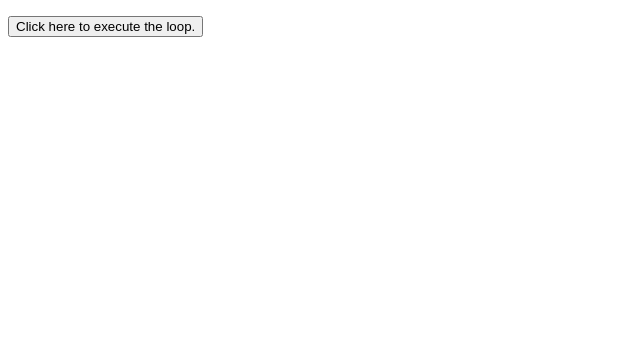
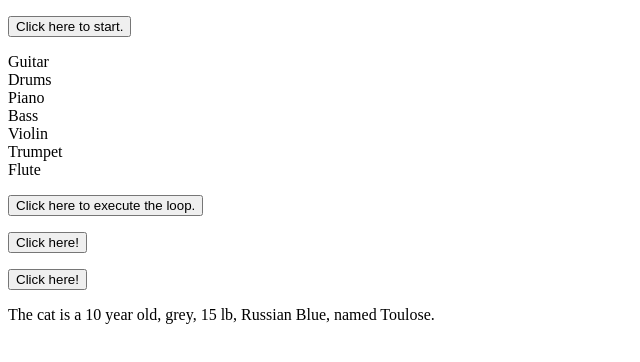
Before and after one commit to jmduea/JavaScript-Projects, a plain HTML site: page Basic JavaScript Projects/Project10_loops_arrays/index.html in a window 1280 px wide. Both pictures are taken after a click on the button "Click here to execute the loop.". Shown: the whole page, without its empty margins (0-640 px from the left). Drawn offline with Linux system fonts and the light colour scheme.

Commit message:
completed project10

```diff
--- a/Basic JavaScript Projects/Project10_loops_arrays/JS/main.js
+++ b/Basic JavaScript Projects/Project10_loops_arrays/JS/main.js
@@ -0,0 +1,58 @@
+//function that adds one to x as long as it is less than 11
+
+function count_To_Ten() {
+    var Digit = "";
+    var X = 1;
+    while (X < 11) {
+        Digit += "<br>" + X;
+        X++;
+    }
+    document.getElementById("Counting_To_Ten").innerHTML = Digit;
+}
+
+//function that uses a for loop to output a list
+
+var Instruments = ["Guitar", "Drums", "Piano", "Bass", "Violin", "Trumpet", "Flute"];
+var Content = "";
+var Y;
+function for_Loop() {
+    for (Y = 0; Y < Instruments.length; Y++) {
+        Content += Instruments[Y] + "<br>";
+    }
+    document.getElementById("List_of_Instruments").innerHTML = Content;
+}
+
+//function that creates an array and outputs a sentence that displays a sentence about a property of one of the objects
+
+function cat_pics() {
+    var Cat_Picture = [];
+    Cat_Picture[0] = "sleeping";
+    Cat_Picture[1] = "playing";
+    Cat_Picture[2] = "eating";
+    Cat_Picture[3] = "purring";
+    document.getElementById("Cat").innerHTML = "In this picture, the cat is " +
+        Cat_Picture[2] + ".";
+}
+
+//function that creates a constant object and then adds properties to it then displays a sentence about that object
+
+function constant_function() {
+    const Musical_Instrument = {type:"guitar", brand:"Fender", color:"black"};
+    Musical_Instrument.color = "blue";
+    Musical_Instrument.price = "$900";
+    document.getElementById("Constant").innerHTML = "The cost of the " +
+        Musical_Instrument.type + " was " + Musical_Instrument.price;
+}
+
+let cat = {
+    age: "10 year old",
+    color: "grey",
+    weight: "15 lb",
+    breed: "Russian Blue",
+    name: "Toulose",
+    description : function() {
+        return "The cat is a " + this.age + ", " + this.color + ", " + this.weight + ", " +
+        this.breed + ", " + "named " + this.name + ".";
+    }
+};
+document.getElementById("cat_Object").innerHTML = cat.description();
--- a/Basic JavaScript Projects/Project10_loops_arrays/index.html
+++ b/Basic JavaScript Projects/Project10_loops_arrays/index.html
@@ -4,12 +4,23 @@
         <title>Project10_loops_arrays</title>
         <meta charset="UTF-8">
         <meta name="author" content="Jon">
-        <script src="JS/main.js"></script>
     </head>
     <body>
+        <!--Button to call function that counts from 1-10 -->
+        <p id="Counting_To_Ten"></p>
+        <button onclick="count_To_Ten()">Click here to start.</button>
 
-        <p id="Loop"></p>
-        <button onclick="Call_Loop()">Click here to execute the loop.</button>
-
+        <!-- Button to call function that executes a loop-->
+        <p id="List_of_Instruments"></p>
+        <button onclick="for_Loop()">Click here to execute the loop.</button>
+        <!-- Button to call function that displays a sentence about a property of an object-->
+        <p id="Cat"></p>
+        <button onclick="cat_pics()">Click here!</button>
+        <!-- Button to call function that creates a constant object and displays a sentence about it-->
+        <p id="Constant"></p>
+        <button onclick="constant_function()">Click here!</button>
+        <!-- Button that displays a sentence about a variable-->
+        <p id="cat_Object" onload="cat.description()"></p>
+        <script src="JS/main.js"></script>
     </body>
 </html>
```
